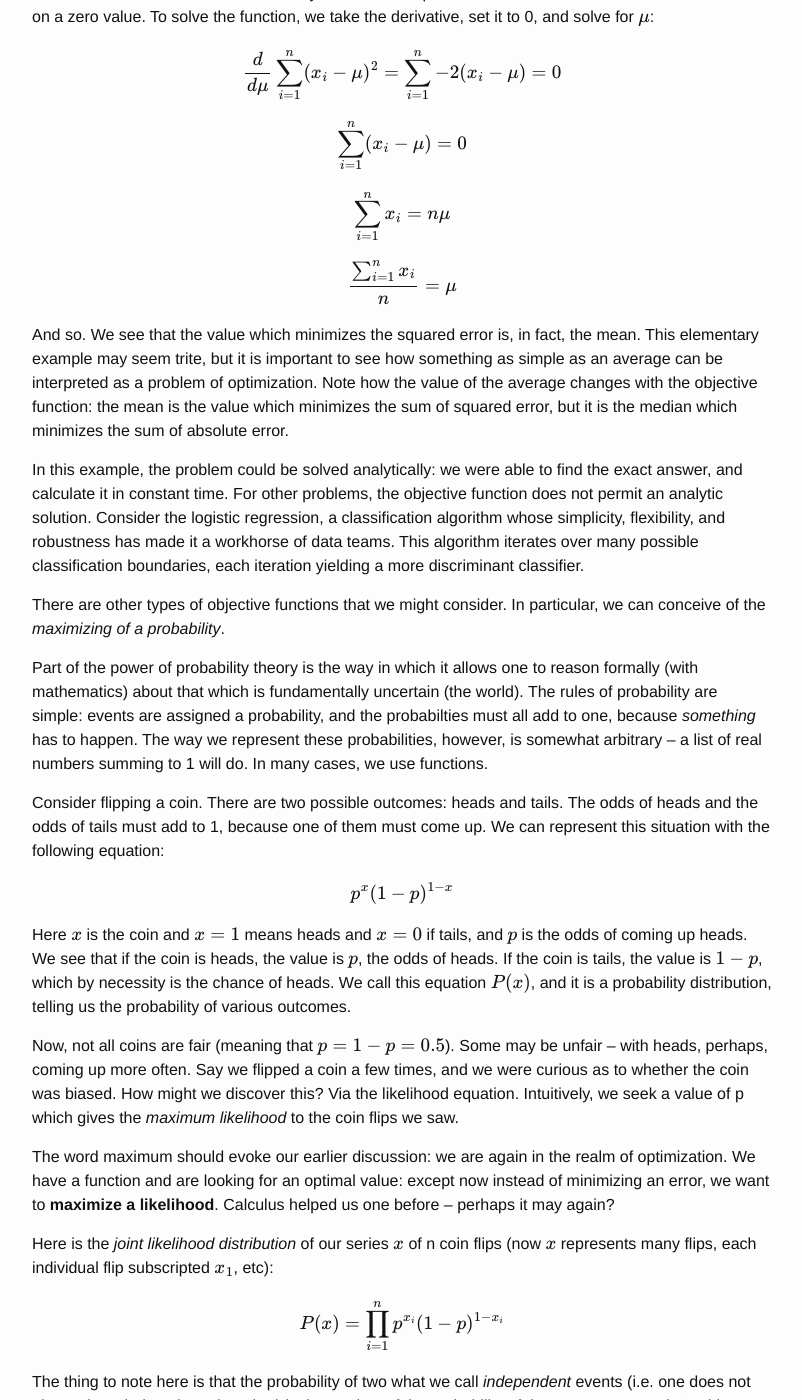
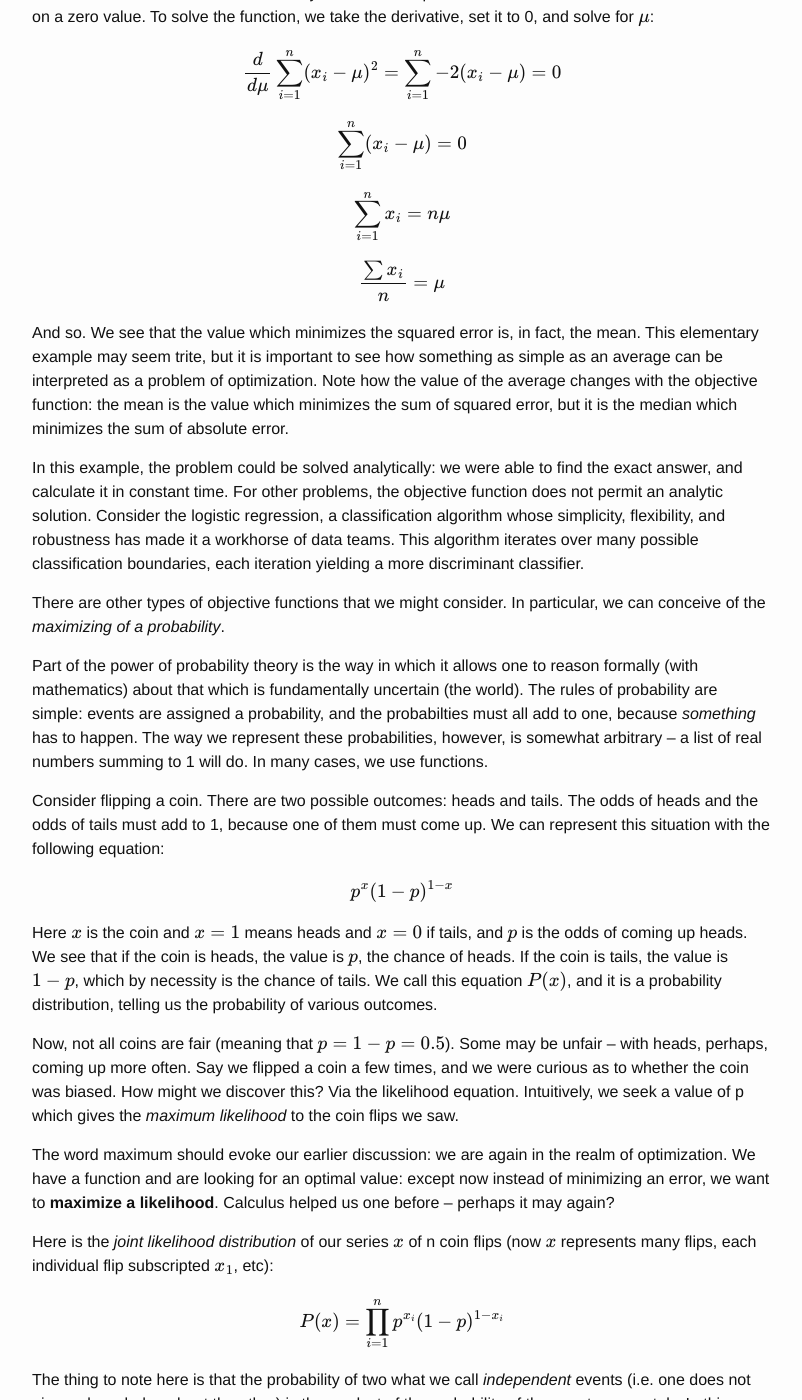
Before and after one commit to kronosapiens/kronosapiens.github.io, a Jekyll site: the page built from _posts/2017-03-28-objective-functions-in-machine-learning.md, in a window 1280 px wide and 1400 px high, scrolled down 936 px. Shown: the whole window, without its empty margins (238-1040 px from the left). Built offline with Jekyll 4.4.1, drawn with Linux system fonts in a browser that asks for light colours; formulas are drawn with MathJax 3; comment, search, counter and statistics services are not loaded.

Commit message:
more tweaks

```diff
--- a/_posts/2017-03-28-objective-functions-in-machine-learning.md
+++ b/_posts/2017-03-28-objective-functions-in-machine-learning.md
@@ -41,7 +41,7 @@ $$
 $$
 
 $$
-\frac{\sum_{i=1}^n x_i}{n} = \mu
+\frac{\sum x_i}{n} = \mu
 $$
 
 And so. We see that the value which minimizes the squared error is, in fact, the mean. This elementary example may seem trite, but it is important to see how something as simple as an average can be interpreted as a problem of optimization. Note how the value of the average changes with the objective function: the mean is the value which minimizes the sum of squared error, but it is the median which minimizes the sum of absolute error.
@@ -58,7 +58,7 @@ $$
 p^x(1-p)^{1-x}
 $$
 
-Here $$x$$ is the coin and $$x = 1$$ means heads and $$x = 0$$ if tails, and $$p$$ is the odds of coming up heads. We see that if the coin is heads, the value is $$p$$, the odds of heads. If the coin is tails, the value is $$1-p$$, which by necessity is the chance of heads. We call this equation $$P(x)$$, and it is a probability distribution, telling us the probability of various outcomes.
+Here $$x$$ is the coin and $$x = 1$$ means heads and $$x = 0$$ if tails, and $$p$$ is the odds of coming up heads. We see that if the coin is heads, the value is $$p$$, the chance of heads. If the coin is tails, the value is $$1-p$$, which by necessity is the chance of tails. We call this equation $$P(x)$$, and it is a probability distribution, telling us the probability of various outcomes.
 
 Now, not all coins are fair (meaning that $$p = 1-p = 0.5$$). Some may be unfair -- with heads, perhaps, coming up more often. Say we flipped a coin a few times, and we were curious as to whether the coin was biased. How might we discover this? Via the likelihood equation. Intuitively, we seek a value of p which gives the *maximum likelihood* to the coin flips we saw.
 
```
